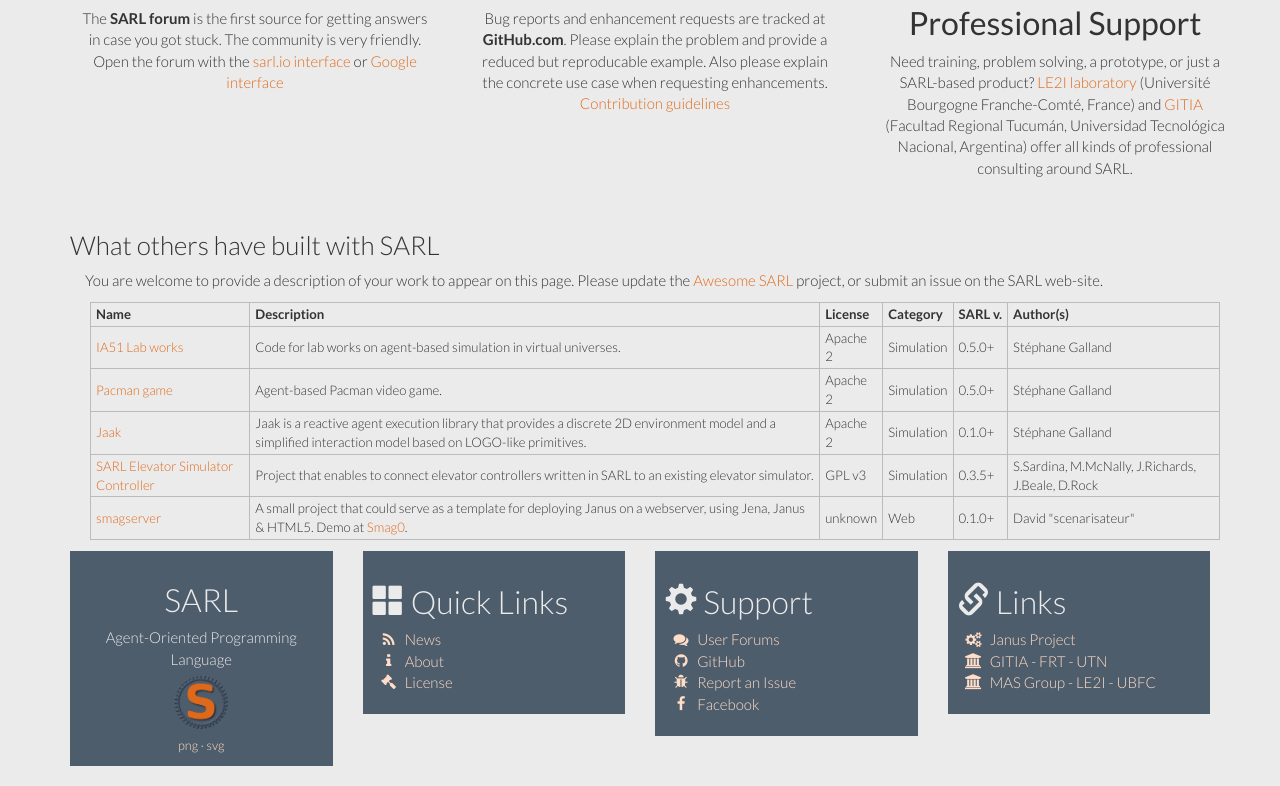
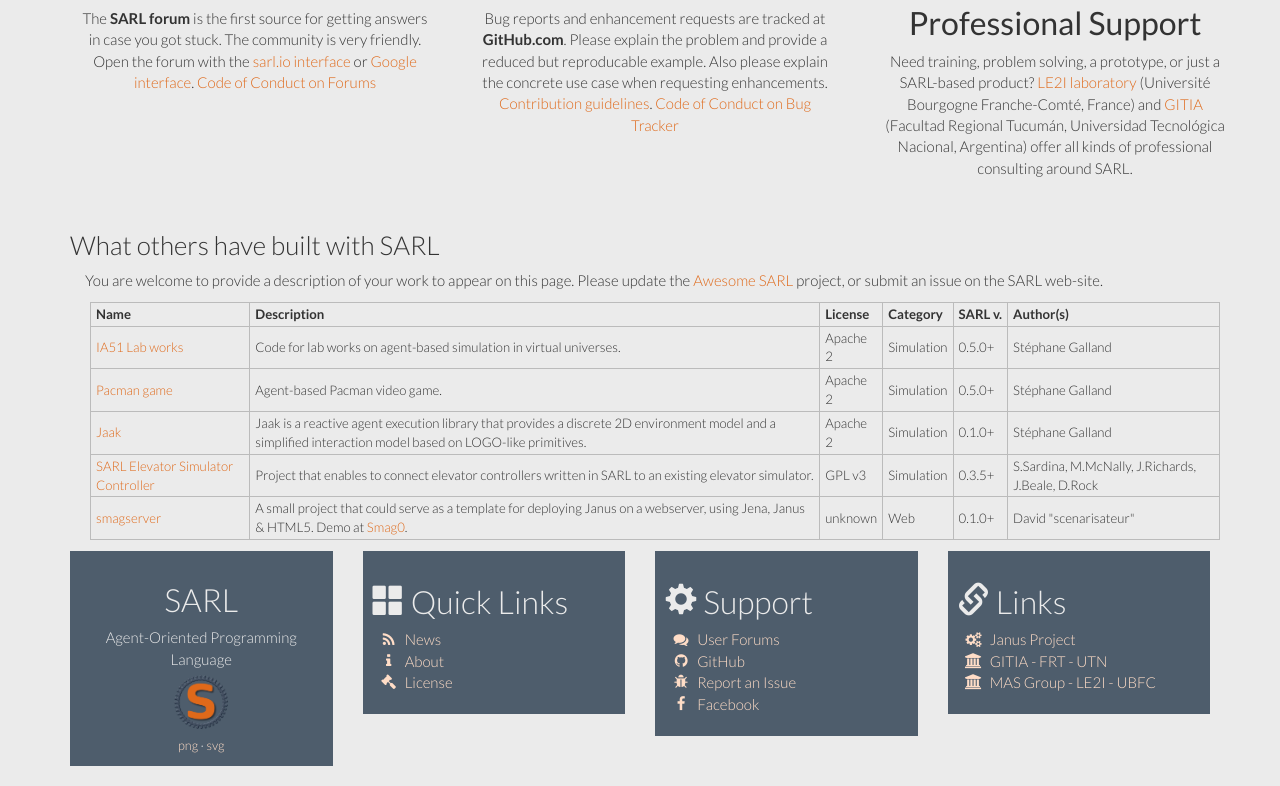
Before and after one commit to sarl/sarl-jekyll-website, a Jekyll site: the page built from community/index.html, in a window 1280 px wide and 1190 px high. Shown: the part 404-1190 px from the top of the window. Built offline with Jekyll 4.4.1, drawn with Linux system fonts in a browser that asks for light colours; Markdown is read by kramdown in place of the engine named in the settings; a style sheet for code colours, icons or effects is not loaded.

Commit message:
Add links to the code of conduct.
Signed-off-by: Stéphane Galland <galland@arakhne.org>

```diff
--- a/community/forums.html
+++ b/community/forums.html
@@ -4,6 +4,8 @@
 ---
 
 <h1>{{ page.title }}</h1>
+
+<p>Any contributor to the SARL forums accepts to follow the <a href="https://github.com/sarl/sarl/blob/master/CODE_OF_CONDUCT.md">Code of Conduct</a>.</p>
 
 <iframe id="forum_embed"
   src="javascript:void(0)"
--- a/community/index.html
+++ b/community/index.html
@@ -14,7 +14,7 @@
       <h2>Got Questions?</h2>
       <p>The <strong>SARL forum</strong> is the first source for getting answers in case you got stuck.
 	The community is very friendly.<br/>
-	Open the forum with the <a href="./forums.html">sarl.io interface</a> or <a href="https://groups.google.com/d/forum/sarl">Google interface</a></p>
+	Open the forum with the <a href="./forums.html">sarl.io interface</a> or <a href="https://groups.google.com/d/forum/sarl">Google interface</a>. <a href="https://github.com/sarl/sarl/blob/master/CODE_OF_CONDUCT.md">Code of Conduct on Forums</a></p>
     </div>
     <div class="col-lg-4">
       <a href="https://github.com/sarl/sarl/issues"><img class="img-circle" src="{{ page.relative }}images/icon_bugzilla.png" alt="Found a Bug?"></a>
@@ -22,7 +22,7 @@
       <p>Bug reports and enhancement requests are tracked at <strong>GitHub.com</strong>.
 	Please explain the problem and provide a reduced but reproducable example.
 	Also please explain the concrete use case when requesting enhancements.
-	<a href="https://github.com/sarl/sarl/blob/master/CONTRIBUTING.adoc">Contribution guidelines</a></p>
+	<a href="https://github.com/sarl/sarl/blob/master/CONTRIBUTING.adoc">Contribution guidelines</a>. <a href="https://github.com/sarl/sarl/blob/master/CODE_OF_CONDUCT.md">Code of Conduct on Bug Tracker</a></p>
     </div>
     <div class="col-lg-4">
       <a href="./pros.html"><img class="img-circle" src="{{ page.relative }}images/icon_prof_support.png" alt="Professional Support"></a>
```
